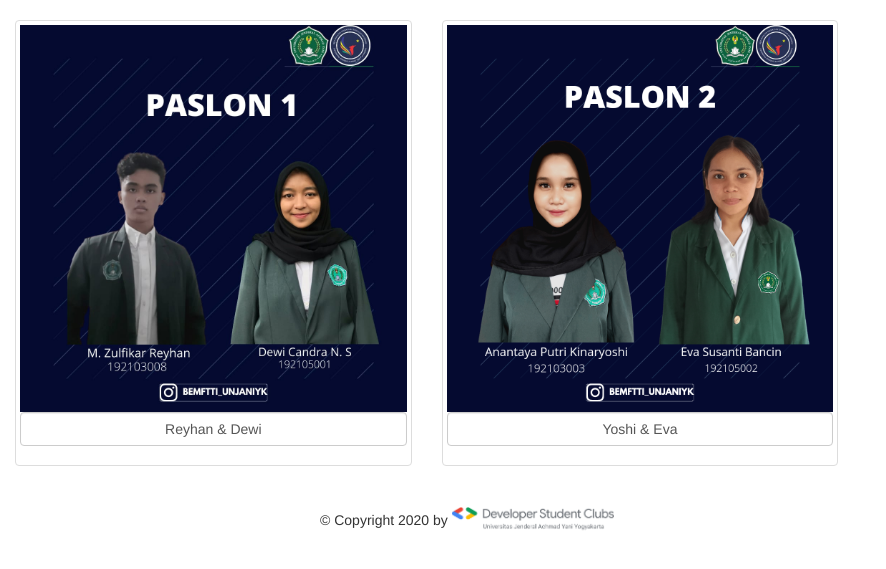
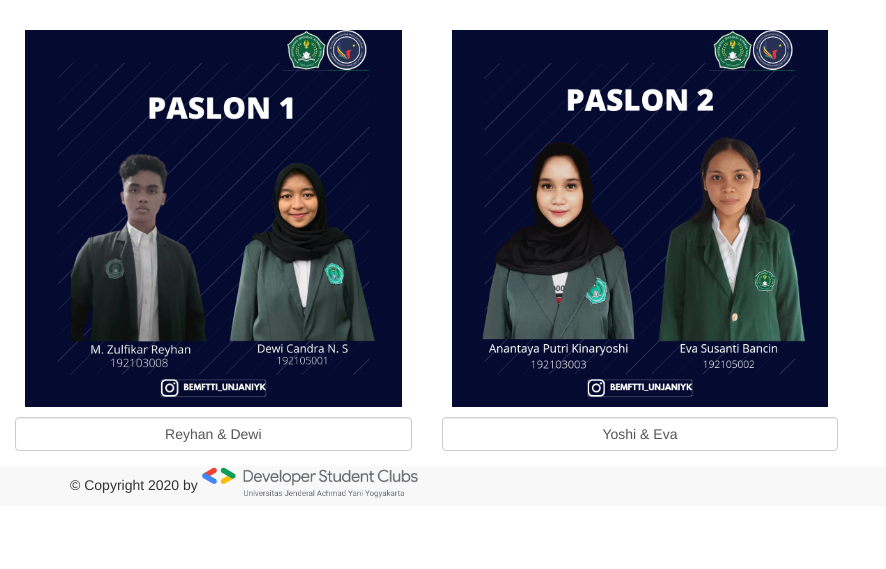
Before and after one commit to SokKanaTorajd/vote-app, a Flask app: page /votes in a window 1280 px wide. Shown: the part 52-621 px from the top of the page, without its empty margins (0-886 px from the left). Run offline with Flask 2, Linux system fonts and the light colour scheme; some libraries are stand-ins or nearby versions.

Commit message:
[UPDATE] landing page

```diff
--- a/app.py
+++ b/app.py
@@ -28,7 +28,7 @@ def index():
 
 		except TypeError:
 			error = 'Unknown Token'
-			flash("Invalid Token!")
+			flash("Invalid Token or your Token has been used!")
 			return redirect(url_for('index'))
 
 	return render_template('index.html', img=img, error=error)
--- a/templates/layout.html
+++ b/templates/layout.html
@@ -53,18 +53,18 @@
         <script src="https://code.jquery.com/jquery-3.3.1.slim.min.js"></script>
         <script src="https://maxcdn.bootstrapcdn.com/bootstrap/3.3.7/js/bootstrap.min.js"></script>
         <script src="https://cdnjs.cloudflare.com/ajax/libs/Chart.js/2.3.0/Chart.min.js" ></script>
-        <div class="col-md-6 col-md-offset-3">
-            <div class="row">
-                <div id="footer">
-                    <br>
+
+        <div class="footer navbar-default">
+            <div class="container">
+                <div class="center-block">
                     {% block footer %}
                     &copy; Copyright 2020 by
                         <a href="https://dsc.community.dev/universitas-jenderal-achmad-yani-yogyakarta">
-                            <img src="./static/img/dsc-unjani.png" height="30px"/>
+                            <img src="./static/img/dsc-unjani.png" height="40px"/>
                         </a>
                     {% endblock %}
                 </div>
-            </div>
-        <div>
+            <div>
+        </div>
     </body>
 </html>
--- a/templates/votes.html
+++ b/templates/votes.html
@@ -4,33 +4,26 @@
     {% if msg %}
         <p class=error><strong>Message:</strong> {{ msg }}
     {% endif %}
-<div class="text-center">
     <div class="container-fluid">
+        <form action="{{ url_for('votes') }}" method="POST">
             <div class="row">
-            <form action="{{ url_for('votes') }}" method="POST">
-                <div class="col-md-4 col-sm-2">
-                    <div class="thumbnail">
+                <div class="col-md-4 col-sm-4">
                     <div class="img-wrapper">
-                            <img src="{{ paslon1 }}" class="img-responsive" alt="paslon1">
+                        <img src="{{ paslon1 }}" class="img-responsive img-rounded" alt="paslon1" style="padding: 10px;">
                     </div>
                     <div class="form-group">
                         <input class="form-control" type="submit" name='paslon' value="Reyhan & Dewi">
                     </div>
                 </div>
-                </div>
-                <div class="col-md-4 col-sm-2">
-                    <div class="thumbnail">
+                <div class="col-md-4 col-sm-4">
                     <div class="img-wrapper">
-                            <img src="{{ paslon2 }}" class="img-responsive" alt="paslon2">
+                        <img src="{{ paslon2 }}" class="img-responsive img-rounded" alt="paslon2" style="padding: 10px;">
                     </div>
                     <div class="form-group">
                         <input class="form-control" type="submit" name='paslon' value="Yoshi & Eva">
                     </div>
                 </div>
-
             </div>
         </form>
     </div>
-    </div>
-</div>
 {% endblock %}
```
Also changed, not shown: static/css/style.css (+14 -4 lines), templates/index.html (+5 -14 lines). Lines whose indentation alone changed are shown as unchanged.
